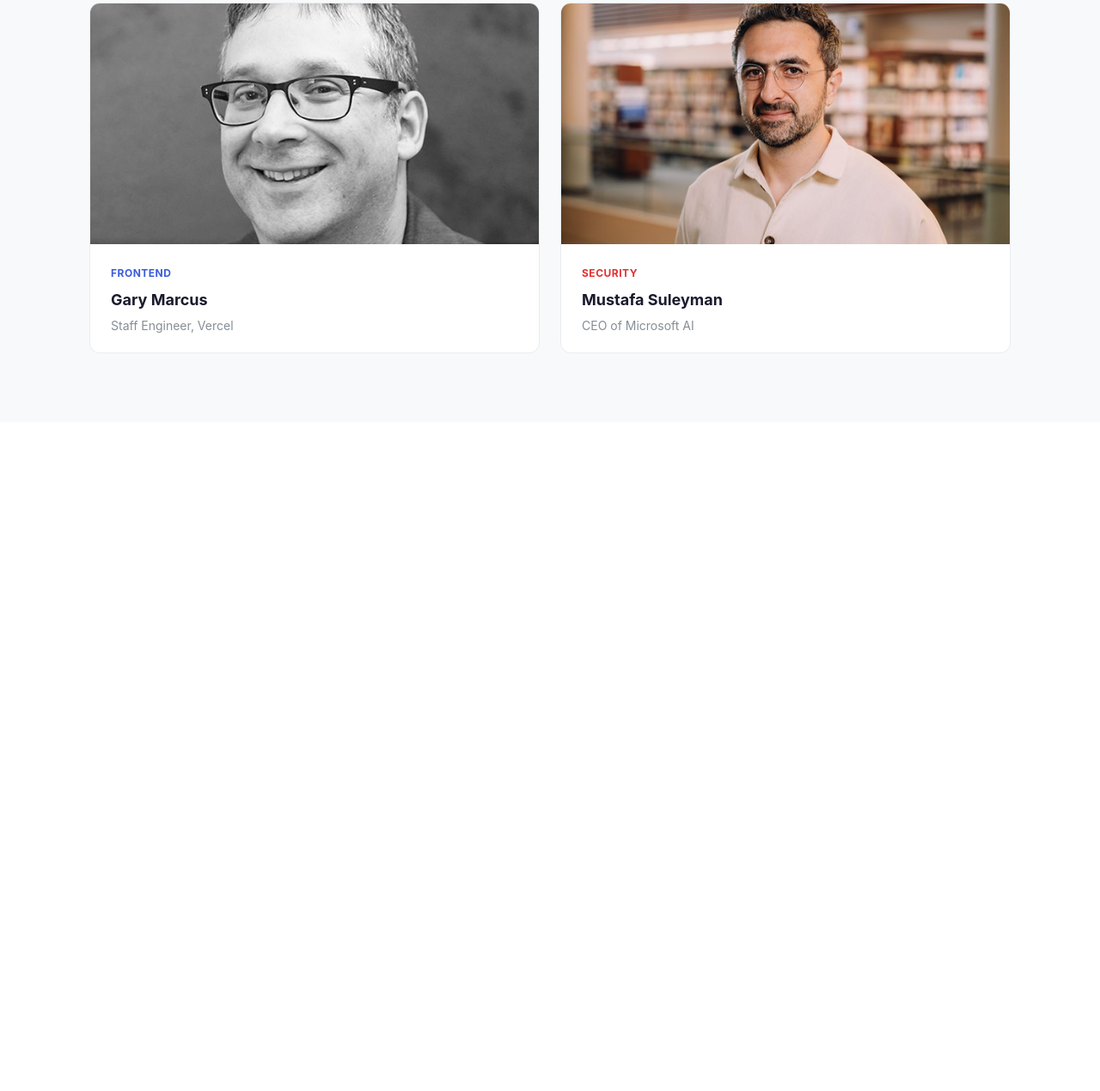
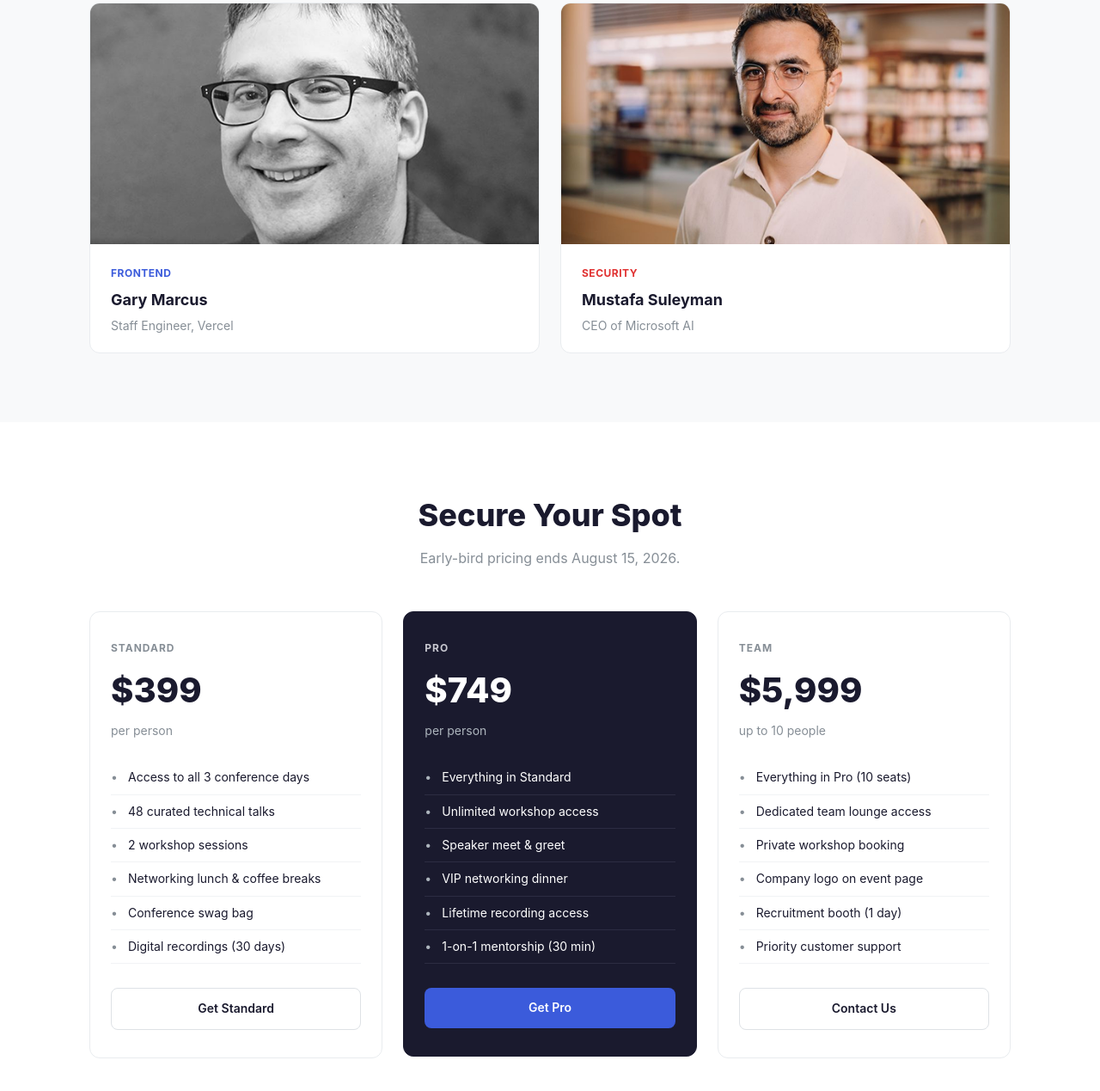
Before and after one commit to mdjahidhasan6544-ctrl/DevConf-2026, a plain HTML site: page index.html in a window 1280 px wide. Shown: the part 1199-2468 px from the top of the page at 86% size. Before the commit the page ends 1690 px from the top, so only its background shows below. Drawn offline with Linux system fonts and the light colour scheme.

Commit message:
price section added

```diff
--- a/index.html
+++ b/index.html
@@ -82,6 +82,69 @@
       </div>
     </div>
   </section>
+  <!-- Pricing Section -->
+  <section class="pricing" id="pricing">
+    <div class="section-container">
+      <div class="pricing-header">
+        <h2>Secure Your Spot</h2>
+        <p>Early-bird pricing ends August 15, 2026.</p>
+      </div>
+      <div class="pricing-grid">
+        <!-- Standard -->
+        <div class="pricing-card">
+          <div class="pricing-card-top">
+            <span class="plan-label">STANDARD</span>
+            <div class="plan-price">$399</div>
+            <span class="plan-period">per person</span>
+          </div>
+          <ul class="plan-features">
+            <li>Access to all 3 conference days</li>
+            <li>48 curated technical talks</li>
+            <li>2 workshop sessions</li>
+            <li>Networking lunch & coffee breaks</li>
+            <li>Conference swag bag</li>
+            <li>Digital recordings (30 days)</li>
+          </ul>
+          <a href="#" class="btn btn-outline">Get Standard</a>
+        </div>
+        <!-- Pro (Featured) -->
+        <div class="pricing-card pricing-featured">
+          <div class="pricing-card-top">
+            <span class="plan-label">PRO</span>
+            <div class="plan-price">$749</div>
+            <span class="plan-period">per person</span>
+          </div>
+          <ul class="plan-features">
+            <li>Everything in Standard</li>
+            <li>Unlimited workshop access</li>
+            <li>Speaker meet & greet</li>
+            <li>VIP networking dinner</li>
+            <li>Lifetime recording access</li>
+            <li>1-on-1 mentorship (30 min)</li>
+          </ul>
+          <a href="#" class="btn btn-primary">Get Pro</a>
+        </div>
+        <!-- Team -->
+        <div class="pricing-card">
+          <div class="pricing-card-top">
+            <span class="plan-label">TEAM</span>
+            <div class="plan-price">$5,999</div>
+            <span class="plan-period">up to 10 people</span>
+          </div>
+          <ul class="plan-features">
+            <li>Everything in Pro (10 seats)</li>
+            <li>Dedicated team lounge access</li>
+            <li>Private workshop booking</li>
+            <li>Company logo on event page</li>
+            <li>Recruitment booth (1 day)</li>
+            <li>Priority customer support</li>
+          </ul>
+          <a href="#" class="btn btn-outline">Contact Us</a>
+        </div>
+      </div>
+    </div>
+  </section>
+
 
 
 </body>
--- a/style.css
+++ b/style.css
@@ -229,3 +229,124 @@ img {
   font-size: 14px;
   color: #868e96;
 }
+
+/* ===== PRICING ===== */
+.pricing {
+  padding: 80px 0;
+}
+
+.pricing-header {
+  text-align: center;
+  margin-bottom: 48px;
+}
+
+.pricing-header h2 {
+  font-size: 36px;
+  font-weight: 800;
+  margin-bottom: 8px;
+}
+
+.pricing-header p {
+  font-size: 16px;
+  color: #868e96;
+}
+
+.pricing-grid {
+  display: grid;
+  grid-template-columns: 1fr 1fr 1fr;
+  gap: 24px;
+  align-items: start;
+}
+
+.pricing-card {
+  border: 1px solid #e9ecef;
+  border-radius: 12px;
+  padding: 32px 24px;
+  display: flex;
+  flex-direction: column;
+}
+
+.pricing-featured {
+  background: #1a1a2e;
+  color: #fff;
+  border-color: #1a1a2e;
+}
+
+.plan-label {
+  font-size: 12px;
+  font-weight: 700;
+  letter-spacing: 1px;
+  text-transform: uppercase;
+  color: #868e96;
+  display: block;
+  margin-bottom: 8px;
+}
+
+.pricing-featured .plan-label {
+  color: #c8c8d0;
+}
+
+.plan-price {
+  font-size: 40px;
+  font-weight: 800;
+  margin-bottom: 4px;
+}
+
+.plan-period {
+  font-size: 14px;
+  color: #868e96;
+  display: block;
+  margin-bottom: 24px;
+}
+
+.pricing-featured .plan-period {
+  color: #adb5bd;
+}
+
+.plan-features {
+  list-style: none;
+  margin-bottom: 28px;
+  flex: 1;
+}
+
+.plan-features li {
+  font-size: 14px;
+  padding: 8px 0;
+  border-bottom: 1px solid #f1f3f5;
+  position: relative;
+  padding-left: 20px;
+}
+
+.plan-features li::before {
+  content: '•';
+  position: absolute;
+  left: 0;
+  color: #868e96;
+}
+
+.pricing-featured .plan-features li {
+  border-bottom-color: #2c2c42;
+}
+
+.pricing-featured .plan-features li::before {
+  color: #adb5bd;
+}
+
+.pricing-card .btn {
+  width: 100%;
+  padding: 12px 0;
+  font-size: 14px;
+}
+
+.btn-outline {
+  background: transparent;
+  border: 1px solid #dee2e6;
+  color: #1a1a2e;
+}
+
+.btn-outline:hover {
+  background: #f8f9fa;
+}
+
+.pricing-featured .btn-primary {
+  background: #3b5bdb;
```
